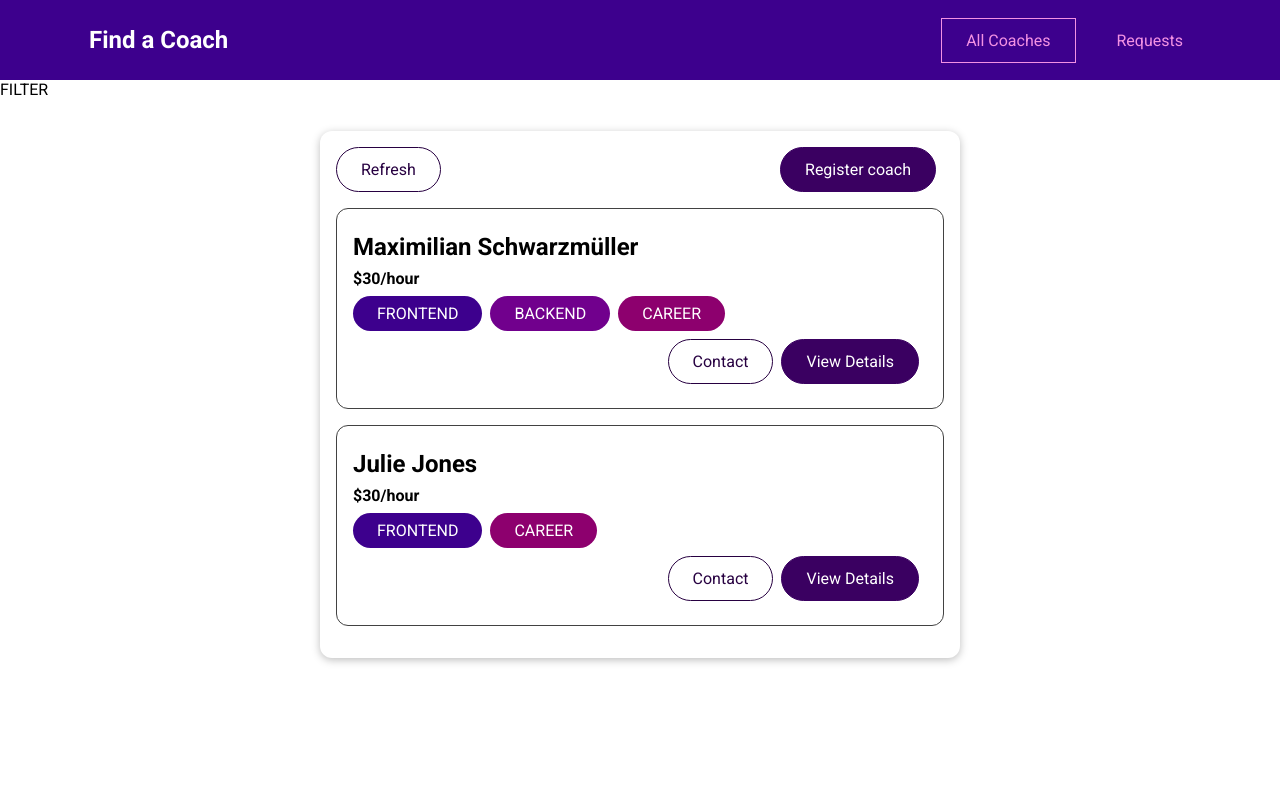
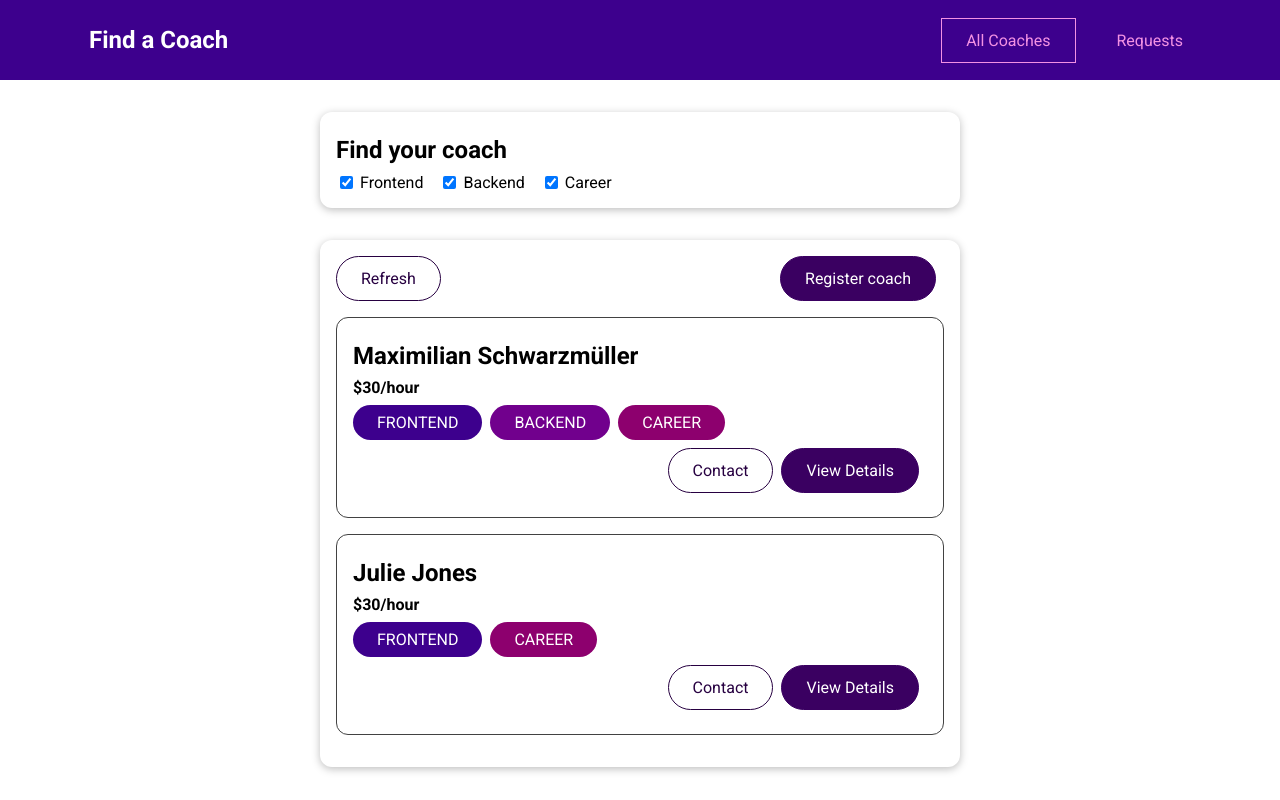
Before and after one commit to mikolaj200293/Find-a-Coach, a Vue app: page /coaches in a window 1280 px wide. Built offline with nearby package versions, Linux system fonts and the light colour scheme.

Commit message:
Add coachs filter

```diff
--- /dev/null
+++ b/src/components/coaches/CoachFilter.vue
@@ -0,0 +1,70 @@
+<template>
+    <base-card>
+        <h2>Find your coach</h2>
+        <span class="filter-option">
+            <input type="checkbox" id="frontend" checked @change="setFilter"/>
+            <label for="frontend">Frontend</label>
+        </span>
+        <span class="filter-option">
+            <input type="checkbox" id="backend" checked @change="setFilter"/>
+            <label for="backend">Backend</label>
+        </span>
+        <span class="filter-option">
+            <input type="checkbox" id="career" checked @change="setFilter"/>
+            <label for="career">Career</label>
+        </span>
+    </base-card>
+</template>
+
+<script>
+import BaseCard from '@/components/ui/BaseCard.vue';
+
+export default {
+    emits: ['change-filter'],
+    components: {BaseCard},
+    data() {
+        return {
+            filters: {
+                frontend: true,
+                backend: true,
+                career: true
+            }
+        };
+    },
+    methods: {
+        setFilter(event) {
+            const inputId = event.target.id;
+            const isActive = event.target.checked;
+            const updatedFilters = {
+                ...this.filters,
+                [inputId]: isActive,
+            };
+            this.filters = updatedFilters;
+            this.$emit('change-filter', updatedFilters);
+        }
+    }
+};
+</script>
+
+<style scoped>
+h2 {
+    margin: 0.5rem 0;
+}
+
+.filter-option {
+    margin-right: 1rem;
+}
+
+.filter-option label,
+.filter-option input {
+    vertical-align: middle;
+}
+
+.filter-option label {
+    margin-left: 0.25rem;
+}
+
+.filter-option.active label {
+    font-weight: bold;
+}
+</style>
--- a/src/pages/coaches/CoachesList.vue
+++ b/src/pages/coaches/CoachesList.vue
@@ -1,6 +1,6 @@
 <template>
     <section>
-        FILTER
+        <coach-filter @change-filter="setFilters"></coach-filter>
     </section>
     <section>
         <base-card>
@@ -27,21 +27,41 @@
 import CoachItem from '@/components/coaches/CoachItem.vue';
 import BaseCard from '@/components/ui/BaseCard.vue';
 import BaseButton from '@/components/ui/BaseButton.vue';
+import CoachFilter from '@/components/coaches/CoachFilter.vue';
 
 export default {
-    components: {BaseButton, BaseCard, CoachItem},
+    components: {CoachFilter, BaseButton, BaseCard, CoachItem},
     data() {
-        return {};
+        return {
+            activeFilters: {
+                frontend: true,
+                backend: true,
+                career: true
+            }
+        };
     },
     computed: {
         filteredCoaches() {
-            return this.$store.getters["coaches/coaches"];
+            const coaches = this.$store.getters["coaches/coaches"];
+            return coaches.filter(coach => {
+                if (this.activeFilters.frontend && coach.areas.includes('frontend')) {
+                    return true;
+                }
+                if (this.activeFilters.backend && coach.areas.includes('backend')) {
+                    return true;
+                }
+                return this.activeFilters.career && coach.areas.includes('career');
+            });
         },
         hasCoaches() {
             return this.$store.getters["coaches/hasCoaches"];
         }
     },
-    methods: {}
+    methods: {
+        setFilters(updatedFilters) {
+            this.activeFilters = updatedFilters;
+        }
+    }
 };
 </script>
 
```
